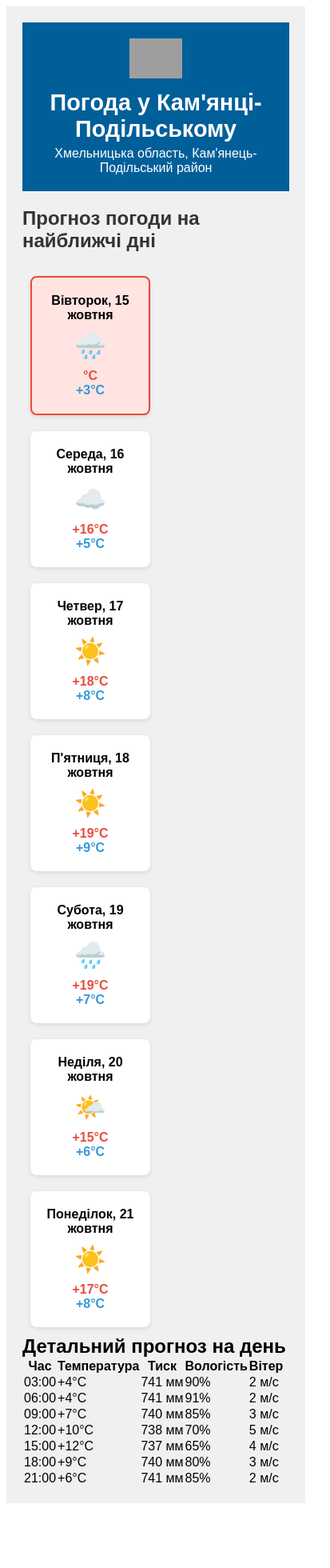
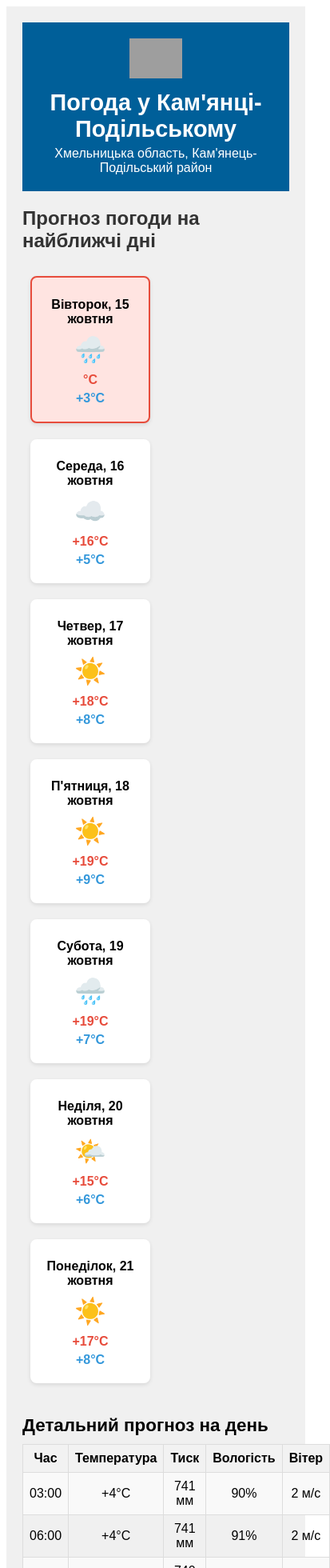
Before and after one commit to IT-Kamianets/weathersense, an Angular app: page / in a window 390 px wide. Shown: the top 1960 px of the page at 80% size, 413 px wide, since content can reach past the window. Before the commit the page ends 1887 px from the top, so only its background shows below. Built offline with nearby package versions, Linux system fonts and the light colour scheme; no server answers; grey boxes are pictures that could not be loaded.

Commit message:
Update app.component.scss return to 0 too

```diff
--- a/src/app/app.component.scss
+++ b/src/app/app.component.scss
@@ -15,6 +15,7 @@ header {
     background-color: #005f99;
     padding: 20px;
     color: white;
+}
 
 .logo img {
     height: 50px;
@@ -28,7 +29,6 @@ header {
 p {
     font-size: 1em;
     margin-top: 5px;
-    }
 }
 
 main {
@@ -46,7 +46,6 @@ main {
         display: flex;
         justify-content: space-between;
         flex-wrap: wrap;
-    }
 
         .day {
             background-color: white;
@@ -56,18 +55,6 @@ main {
             text-align: center;
             width: 150px;
             box-shadow: 0 2px 5px rgba(0, 0, 0, 0.1);
-        cursor: pointer;
-        transition: background-color 0.3s ease;
-
-        &.today {
-            border: 2px solid #e74c3c;
-            background-color: #ffe4e1;
-        }
-
-        &.active {
-            background-color: #e0f7fa;
-            border: 2px solid #00bcd4;
-        }
 
             .date {
                 font-weight: bold;
@@ -88,16 +75,56 @@ main {
                 color: #3498db;
                 font-weight: bold;
             }
+        }
 
-        .day-details {
-            display: none;
-            margin-top: 15px;
-            font-size: 0.9em;
-            color: #666;
-
-            &.visible {
-                display: block;
+        .day.today {
+            border: 2px solid #e74c3c; // Червона рамка
+            background-color: #ffe4e1; // Світло-рожевий фон
         }
     }
 }
+
+.detailed-weather {
+    margin-top: 30px;
+
+    h2 {
+        margin-bottom: 10px;
+        font-size: 1.4em;
     }
+
+    table {
+        width: 100%;
+        border-collapse: collapse;
+
+        th, td {
+            border: 1px solid #ddd;
+            padding: 8px;
+            text-align: center;
+        }
+
+        th {
+            background-color: #f2f2f2;
+        }
+
+        tr:nth-child(even) {
+            background-color: #f9f9f9;
+        }
+    }
+}
+
+@media (max-width: 768px) {
+    .forecast-days {
+        justify-content: center;
+
+        .day {
+            width: 100%;
+            margin-bottom: 20px;
+        }
+    }
+}
+
+@media (min-width: 769px) and (max-width: 1024px) {
+    .day {
+        width: 30%;
+    }
+}
```
Lines whose indentation alone changed are shown as unchanged.
